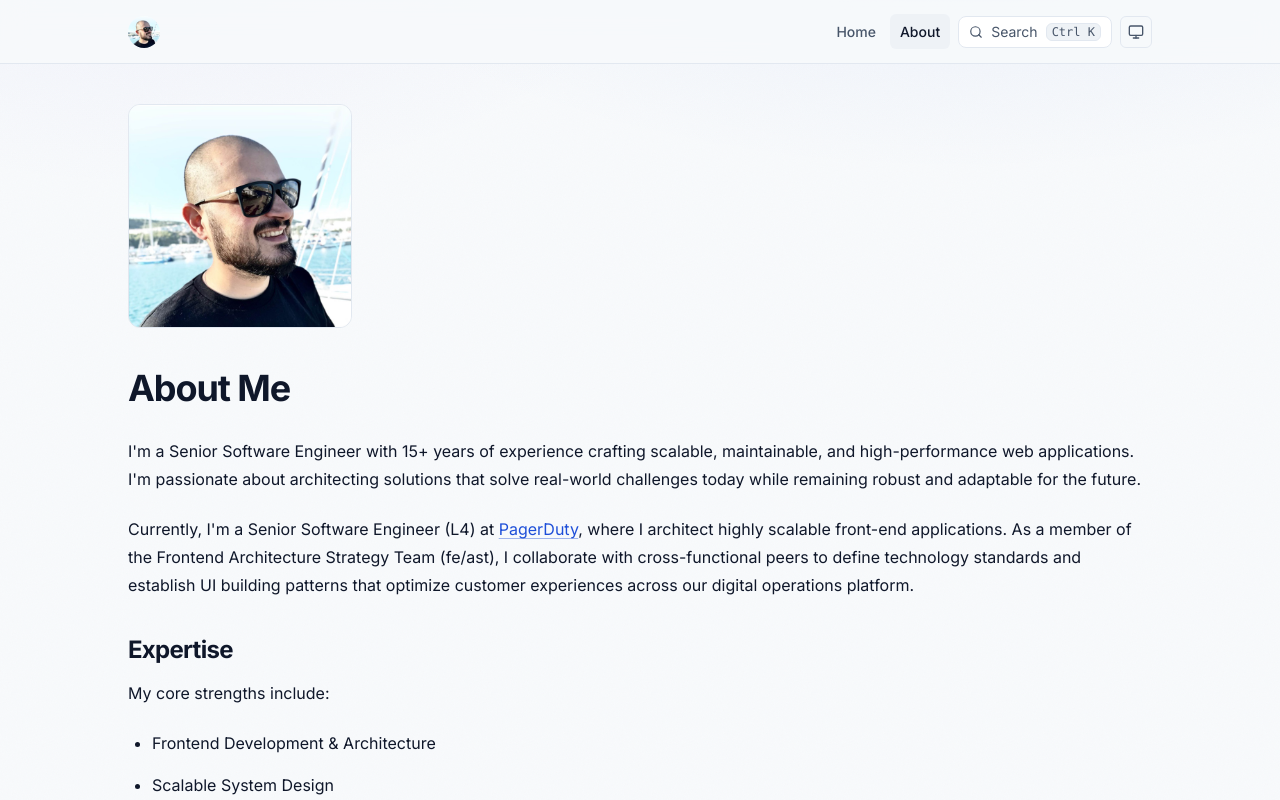
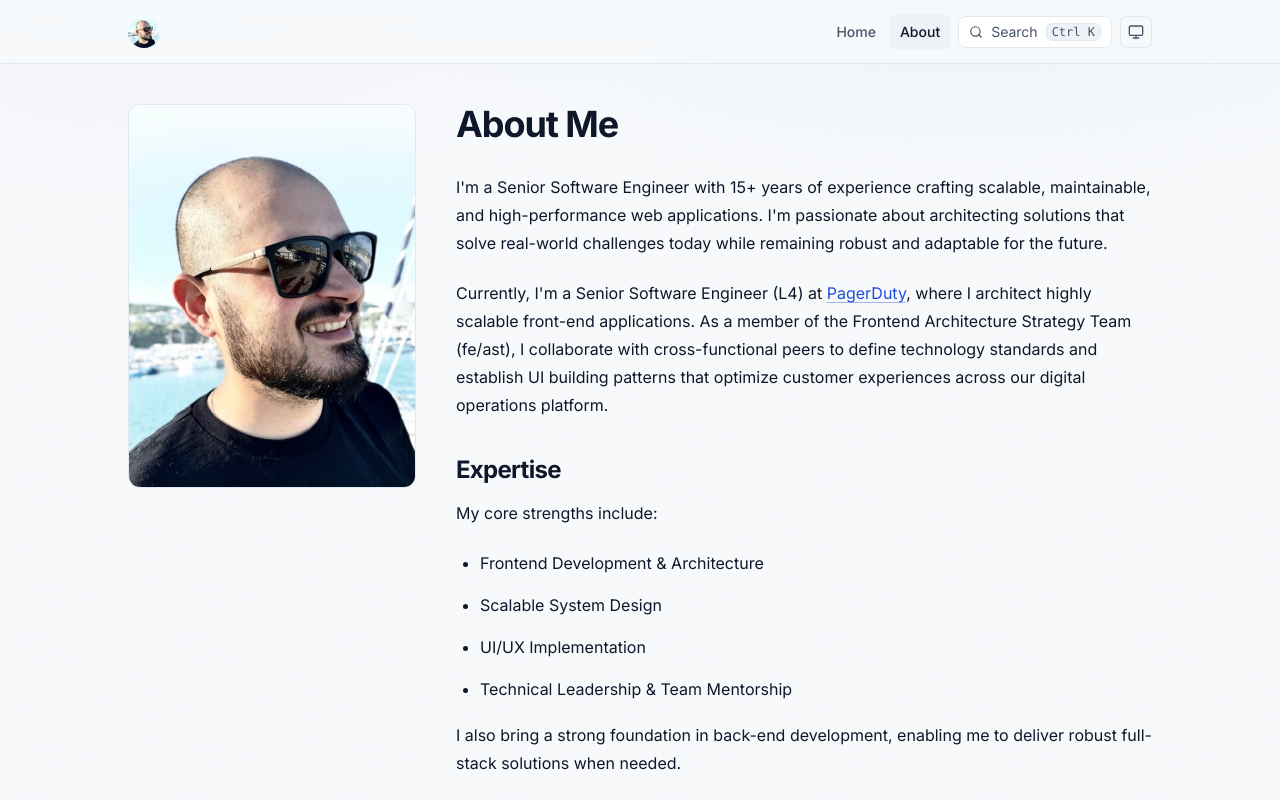
Before and after one commit to helderberto/helderberto.com, a Next.js app: page /about in a window 1280 px wide. Shown: the top 800 px of the page. Built offline with nearby package versions, Linux system fonts and the light colour scheme.

Commit message:
feat: two-column about layout with portrait photo

```diff
--- a/src/app/about/page.module.css
+++ b/src/app/about/page.module.css
@@ -1,15 +1,33 @@
+.about {
+  display: grid;
+  grid-template-columns: minmax(14rem, 18rem) 1fr;
+  gap: var(--spacing-responsive-xl);
+  align-items: start;
+}
+
+.photo {
+  width: 100%;
+  height: auto;
+  aspect-ratio: 3 / 4;
+  object-fit: cover;
+  border-radius: var(--radius-xl);
+  border: 0.0625rem solid var(--border);
+}
+
+@media (max-width: 48rem) {
+  .about {
+    grid-template-columns: 1fr;
+  }
+
+  .photo {
+    max-width: 20rem;
+    margin: 0 auto;
+  }
+}
+
 .content {
   font-size: var(--text-responsive);
   line-height: var(--line-height-reading);
-}
-
-.photo {
-  display: block;
-  width: clamp(10rem, 40vw, 14rem);
-  height: auto;
-  border-radius: var(--radius-xl);
-  border: 0.0625rem solid var(--border);
-  margin-bottom: var(--content-spacing-section);
 }
 
 .content h1 {
--- a/src/app/about/page.tsx
+++ b/src/app/about/page.tsx
@@ -16,8 +16,13 @@ export default function AboutPage() {
   const fileContents = fs.readFileSync(aboutPath, 'utf8');
   const { content } = matter(fileContents);
 
+  const trimmed = content.trimStart();
+  const titleMatch = trimmed.match(/^#\s+(.+)\r?\n/);
+  const title = titleMatch?.[1];
+  const body = titleMatch ? trimmed.slice(titleMatch[0].length) : trimmed;
+
   return (
-    <article className={styles.content} aria-label="About Me">
+    <article className={styles.about} aria-label="About Me">
       <Image
         src="/about-photo.jpg"
         alt="Helder Burato Berto smiling in sunglasses at a marina"
@@ -26,7 +31,10 @@ export default function AboutPage() {
         className={styles.photo}
         priority
       />
-      <MarkdownContent content={content} />
+      <div className={styles.content}>
+        {title ? <h1>{title}</h1> : null}
+        <MarkdownContent content={body} />
+      </div>
     </article>
   );
 }
```
